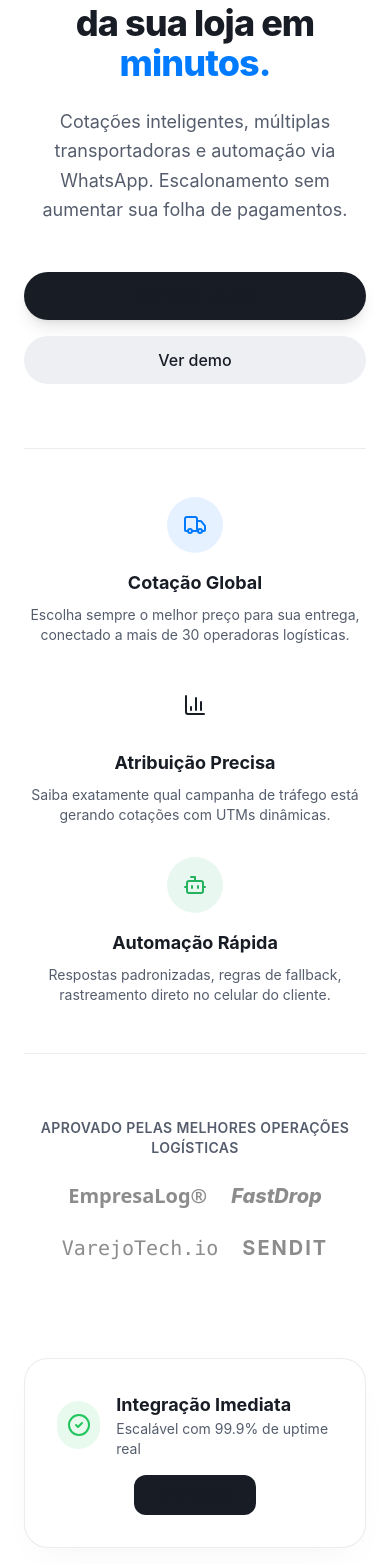
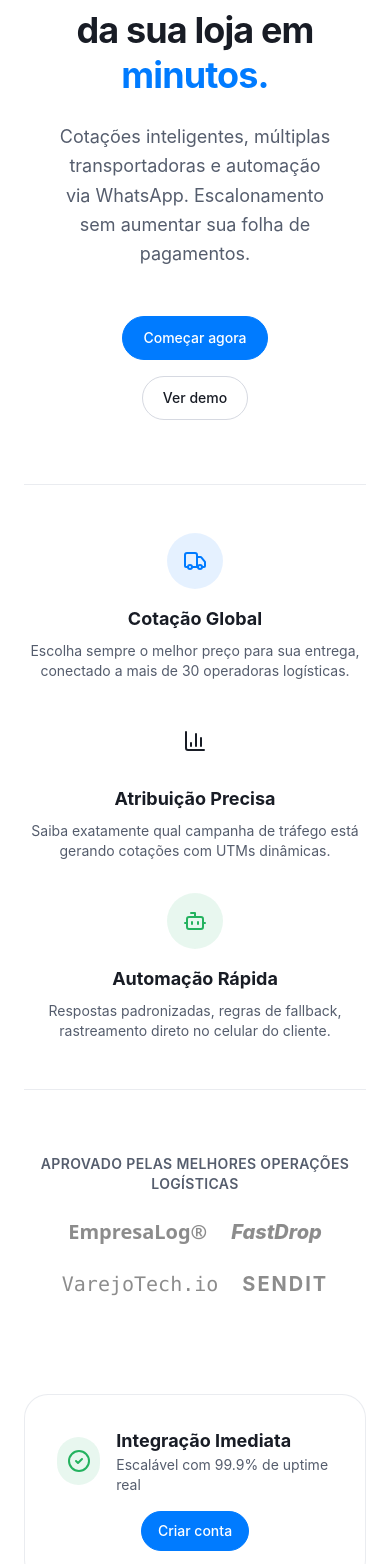
Before and after one commit to catcaio/projeto-condstore, a Next.js app: page / in a window 390 px wide. Shown: the part 182-1746 px from the top of the page. Built offline with nearby package versions, Linux system fonts and the light colour scheme; no server answers.

Commit message:
refactor(ui): unify public + app shell visual system

```diff
--- a/src/app/(public)/layout.tsx
+++ b/src/app/(public)/layout.tsx
@@ -20,8 +20,8 @@ export default function PublicLayout({
                 </div>
             )}
 
-            <header className="sticky top-0 z-50 w-full border-b border-[hsl(var(--ui-border)/0.5)] bg-[hsl(var(--ui-bg)/0.8)] backdrop-blur-sm">
-                <div className="mx-auto flex h-16 max-w-7xl items-center justify-between px-6 lg:px-8">
+            <header className="sticky top-0 z-50 w-full border-b border-[hsl(var(--ui-border)/0.5)] bg-[hsl(var(--ui-surface)/0.8)] backdrop-blur-sm">
+                <div className="mx-auto flex h-16 max-w-[var(--container-max-width)] items-center justify-between px-6 lg:px-8">
                     <div className="flex items-center gap-10">
                         <Link href="/" className="font-bold text-xl tracking-tighter">
                             LojaCond
@@ -41,7 +41,7 @@ export default function PublicLayout({
                         </Link>
                         <Link
                             href={isDev ? '/cockpit/audit?status=success' : '/pricing'}
-                            className="inline-flex h-9 items-center justify-center rounded-full bg-[hsl(var(--ui-text))] px-4 text-sm font-medium text-[hsl(var(--ui-bg))] transition-colors hover:opacity-90 shadow-sm"
+                            className="inline-flex h-9 items-center justify-center rounded-[var(--radius-button)] bg-[hsl(var(--ui-accent-blue))] px-4 text-sm font-medium text-white transition-colors hover:bg-[hsl(var(--ui-accent-blue-strong))] shadow-[var(--shadow-soft)]"
                         >
                             Começar grátis
                         </Link>
@@ -54,7 +54,7 @@ export default function PublicLayout({
             </main>
 
             <footer className="border-t border-[hsl(var(--ui-border)/0.5)] bg-[hsl(var(--ui-surface))] py-12">
-                <div className="mx-auto max-w-7xl px-6 lg:px-8 flex flex-col md:flex-row justify-between items-center gap-6">
+                <div className="mx-auto max-w-[var(--container-max-width)] px-6 lg:px-8 flex flex-col md:flex-row justify-between items-center gap-6">
                     <div className="text-sm text-[hsl(var(--ui-text-muted))]">
                         &copy; {new Date().getFullYear()} LojaCond. Todos os direitos reservados.
                     </div>
--- a/src/app/(public)/page.tsx
+++ b/src/app/(public)/page.tsx
@@ -1,5 +1,6 @@
 import Link from 'next/link';
 import { Truck, BarChart3, Bot, CheckCircle2 } from 'lucide-react';
+import { Button } from '@/ui/components/button';
 
 export default function PublicHomePage() {
     const isDev = process.env.NODE_ENV === 'development';
@@ -8,26 +9,24 @@ export default function PublicHomePage() {
         <div className="mx-auto max-w-7xl px-6 lg:px-8 py-20 lg:py-32 flex flex-col items-center text-center gap-16">
 
             <div className="max-w-3xl space-y-6">
-                <h1 className="text-4xl md:text-5xl lg:text-7xl font-extrabold tracking-tight text-[hsl(var(--ui-text))]">
+                <h1 className="text-[var(--text-hero)] font-bold text-[hsl(var(--ui-text))] leading-tight tracking-tight mb-4">
                     Automatize o frete da sua loja em <span className="text-[hsl(var(--ui-accent-blue))]">minutos.</span>
                 </h1>
-                <p className="text-lg md:text-xl text-[hsl(var(--ui-text-muted))] max-w-2xl mx-auto leading-relaxed">
+                <p className="text-lg md:text-xl text-[hsl(var(--ui-text-muted))] max-w-[280px] md:max-w-2xl mx-auto leading-relaxed">
                     Cotações inteligentes, múltiplas transportadoras e automação via WhatsApp.
                     Escalonamento sem aumentar sua folha de pagamentos.
                 </p>
 
                 <div className="flex flex-col sm:flex-row items-center justify-center gap-4 pt-6">
-                    <Link
-                        href="/pricing"
-                        className="w-full sm:w-auto inline-flex h-12 items-center justify-center rounded-full bg-[hsl(var(--ui-text))] px-8 text-base font-medium text-[hsl(var(--ui-bg))] hover:opacity-90 shadow-lg tracking-wide transition-all"
-                    >
-                        Começar agora
+                    <Link href="/pricing" passHref>
+                        <Button variant="primary" size="lg" className="w-full sm:w-auto">
+                            Começar agora
+                        </Button>
                     </Link>
-                    <Link
-                        href={isDev ? '/cockpit/audit?status=success' : '/docs'}
-                        className="w-full sm:w-auto inline-flex h-12 items-center justify-center rounded-full bg-[hsl(var(--ui-muted))] px-8 text-base font-medium text-[hsl(var(--ui-text))] hover:bg-[hsl(var(--ui-border)/0.5)] transition-all"
-                    >
-                        Ver demo
+                    <Link href={isDev ? '/cockpit/audit?status=success' : '/docs'} passHref>
+                        <Button variant="secondary" size="lg" className="w-full sm:w-auto">
+                            Ver demo
+                        </Button>
                     </Link>
                 </div>
             </div>
@@ -77,9 +76,9 @@ export default function PublicHomePage() {
                 </div>
             </div>
 
-            <div className="rounded-3xl bg-[hsl(var(--ui-surface))] border border-[hsl(var(--ui-border)/0.5)] p-8 max-w-4xl w-full flex flex-col md:flex-row items-center justify-between shadow-[0_16px_40px_-16px_hsl(var(--ui-shadow)/0.05)]">
+            <div className="rounded-[var(--radius-card)] bg-[hsl(var(--ui-surface))] border border-[hsl(var(--ui-border)/0.5)] p-8 max-w-4xl w-full flex flex-col md:flex-row items-center justify-between shadow-[var(--shadow-soft)]">
                 <div className="flex items-center gap-4 mb-4 md:mb-0">
-                    <div className="h-12 w-12 rounded-full bg-green-500/10 flex items-center justify-center text-green-500">
+                    <div className="h-12 w-12 rounded-full bg-[hsl(var(--ui-success)/0.1)] flex items-center justify-center text-[hsl(var(--ui-success))]">
                         <CheckCircle2 className="h-6 w-6" />
                     </div>
                     <div className="text-left">
@@ -87,11 +86,8 @@ export default function PublicHomePage() {
                         <p className="text-[hsl(var(--ui-text-muted))] text-sm">Escalável com 99.9% de uptime real</p>
                     </div>
                 </div>
-                <Link
-                    href="/pricing"
-                    className="inline-flex h-10 items-center justify-center rounded-xl bg-[hsl(var(--ui-text))] px-6 text-sm font-medium text-[hsl(var(--ui-bg))] transition-colors hover:opacity-90"
-                >
-                    Criar conta
+                <Link href="/pricing" passHref>
+                    <Button variant="primary">Criar conta</Button>
                 </Link>
             </div>
 
--- a/src/app/globals.css
+++ b/src/app/globals.css
@@ -108,6 +108,13 @@
     --ui-text-subtle: 220 10% 52%;
     --ui-shadow: 222 28% 18%;
 
+    --radius-card: 1.5rem;
+    --radius-button: 9999px;
+    --container-max-width: 80rem;
+    --section-spacing: 5rem;
+    --shadow-soft: 0 16px 40px -16px hsl(var(--ui-shadow) / 0.05);
+    --ui-bg: var(--ui-page);
+
     --ui-accent-blue: 211 100% 50%;
     --ui-accent-blue-strong: 211 100% 43%;
     --ui-accent-blue-ink: 211 100% 37%;
@@ -164,6 +171,13 @@
     --ui-text-subtle: 220 8% 56%;
     --ui-shadow: 220 45% 3%;
 
+    --radius-card: 1.5rem;
+    --radius-button: 9999px;
+    --container-max-width: 80rem;
+    --section-spacing: 5rem;
+    --shadow-soft: 0 16px 40px -16px hsl(var(--ui-shadow) / 0.05);
+    --ui-bg: var(--ui-page);
+
     --ui-accent-blue: 211 100% 60%;
     --ui-accent-blue-strong: 211 100% 64%;
     --ui-accent-blue-ink: 211 100% 82%;
@@ -213,9 +227,6 @@
 
   body {
     @apply bg-background text-foreground;
-    background-image:
-      radial-gradient(circle at 15% 0%, hsl(var(--ui-accent-blue) / 0.08), transparent 36%),
-      radial-gradient(circle at 85% 0%, hsl(var(--ui-border-strong) / 0.18), transparent 32%);
   }
 }
 
--- a/src/ui/components/button.tsx
+++ b/src/ui/components/button.tsx
@@ -18,21 +18,21 @@ export const Button = React.forwardRef<HTMLButtonElement, ButtonProps>(function
       ref={ref}
       type={type}
       className={cn(
-        'inline-flex items-center justify-center gap-2 rounded-xl border text-sm font-medium transition-colors',
+        'inline-flex items-center justify-center gap-2 rounded-[var(--radius-button)] border text-sm font-medium transition-colors',
         'focus-visible:outline-none focus-visible:ring-2 focus-visible:ring-[hsl(var(--ring))] focus-visible:ring-offset-2 focus-visible:ring-offset-[hsl(var(--background))]',
         'disabled:pointer-events-none disabled:opacity-50',
         variant === 'primary' &&
-          'border-[hsl(var(--ui-accent-blue))] bg-[hsl(var(--ui-accent-blue))] text-white hover:bg-[hsl(var(--ui-accent-blue-strong))] hover:border-[hsl(var(--ui-accent-blue-strong))]',
+        'border-[hsl(var(--ui-accent-blue))] bg-[hsl(var(--ui-accent-blue))] text-white hover:bg-[hsl(var(--ui-accent-blue-strong))] hover:border-[hsl(var(--ui-accent-blue-strong))]',
         variant === 'secondary' &&
-          'border-[hsl(var(--ui-border))] bg-[hsl(var(--ui-surface))] text-[hsl(var(--ui-text))] hover:bg-[hsl(var(--ui-muted))]',
+        'border-[hsl(var(--ui-border))] bg-[hsl(var(--ui-surface))] text-[hsl(var(--ui-text))] hover:bg-[hsl(var(--ui-muted))]',
         variant === 'ghost' &&
-          'border-transparent bg-transparent text-[hsl(var(--ui-text-muted))] hover:bg-[hsl(var(--ui-muted))] hover:text-[hsl(var(--ui-text))]',
+        'border-transparent bg-transparent text-[hsl(var(--ui-text-muted))] hover:bg-[hsl(var(--ui-muted))] hover:text-[hsl(var(--ui-text))]',
         variant === 'danger' &&
-          'border-[hsl(var(--ui-danger))] bg-[hsl(var(--ui-danger))] text-white hover:bg-[hsl(var(--ui-danger-strong))] hover:border-[hsl(var(--ui-danger-strong))]',
-        size === 'sm' && 'h-8 px-3 text-xs rounded-lg',
+        'border-[hsl(var(--ui-danger))] bg-[hsl(var(--ui-danger))] text-white hover:bg-[hsl(var(--ui-danger-strong))] hover:border-[hsl(var(--ui-danger-strong))]',
+        size === 'sm' && 'h-8 px-3 text-xs',
         size === 'md' && 'h-10 px-4',
-        size === 'lg' && 'h-11 px-5 rounded-xl',
-        size === 'icon' && 'h-10 w-10 rounded-full p-0',
+        size === 'lg' && 'h-11 px-5',
+        size === 'icon' && 'h-10 w-10 p-0',
         className,
       )}
       {...props}
--- a/src/ui/shell/app-shell.tsx
+++ b/src/ui/shell/app-shell.tsx
@@ -48,7 +48,7 @@ export function AppShell({
                 <div className="flex-1 overflow-y-auto w-full">
                     {tenantId && <FinOpsStatusBar tenantId={tenantId} />}
                     <div className="px-4 py-6 md:px-8 md:py-8">
-                        <div className="mx-auto max-w-6xl w-full">
+                        <div className="mx-auto max-w-[var(--container-max-width)] w-full">
                             {children}
                         </div>
                     </div>
```
Also changed, not shown: src/app/(public)/pricing/page.tsx (+18 -11 lines).
